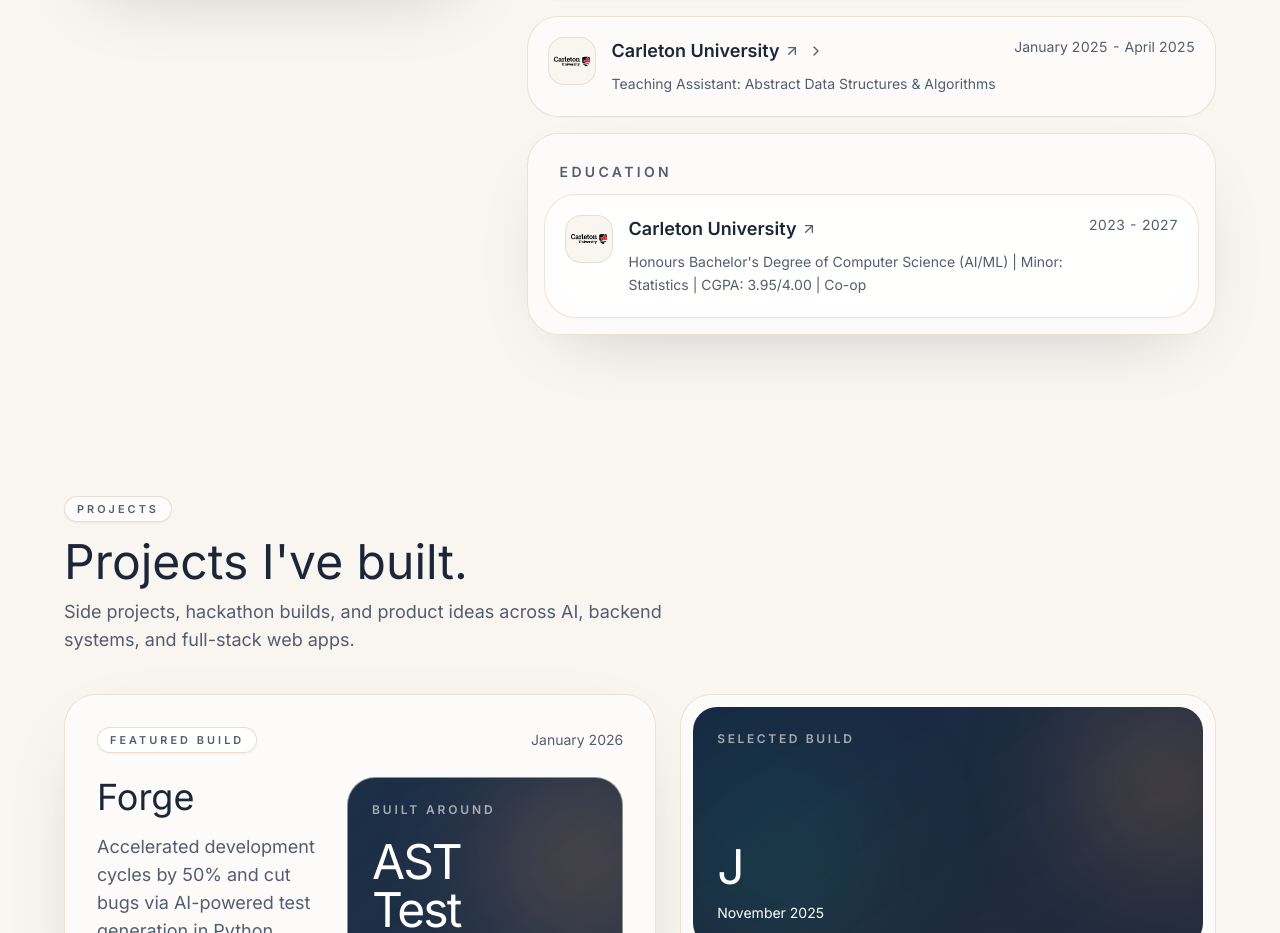
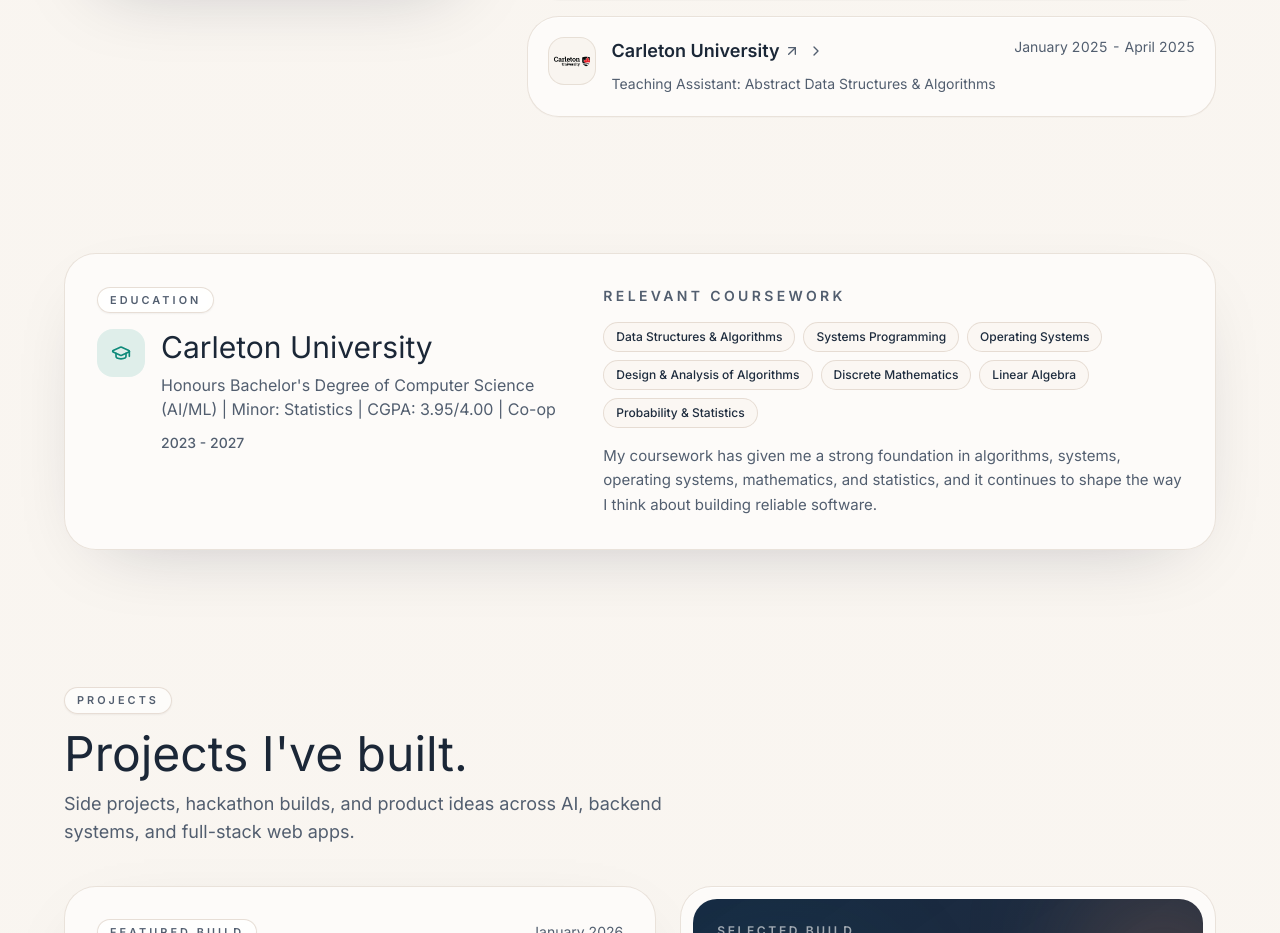
Before and after one commit to rayhaanfarooq/rayhaanfarooq-portfolio, a Next.js app: page / in a window 1280 px wide. Shown: the part 2560-3493 px from the top of the page. Built offline with nearby package versions, Linux system fonts and the light colour scheme.

Commit message:
chore: another minor tweak. Seperated education from experience

```diff
--- a/src/app/page.tsx
+++ b/src/app/page.tsx
@@ -137,6 +137,16 @@
     description:
       "Outside of code, I'm into the gym, hiking and being outdoors, skincare, perfumes, and tasting different kinds of honey.",
   },
+];
+
+const coursework = [
+  "Data Structures & Algorithms",
+  "Systems Programming",
+  "Operating Systems",
+  "Design & Analysis of Algorithms",
+  "Discrete Mathematics",
+  "Linear Algebra",
+  "Probability & Statistics",
 ];
 
 function SectionHeading({
@@ -282,6 +292,7 @@
     ...DATA.competitions.map((c) => ({ ...c, _type: "competition" as const })),
   ];
 
+  const education = DATA.education[0];
   const featuredProject = DATA.projects[0];
   const supportingProjects = DATA.projects.slice(1);
   const currentRole = DATA.work[0];
@@ -522,31 +533,61 @@
                   />
                 </BlurFade>
               ))}
+            </div>
+          </div>
+        </div>
+      </section>
 
-              <BlurFade delay={BLUR_FADE_DELAY * 7} inView>
-                <div className="section-shell p-3 sm:p-4">
-                  <div className="px-3 py-3 sm:px-4">
-                    <p className="text-sm font-semibold uppercase tracking-[0.24em] text-muted-foreground">
-                      Education
-                    </p>
+      <section id="education" className="px-6 py-10 sm:py-14">
+        <div className="mx-auto max-w-6xl">
+          <BlurFade delay={BLUR_FADE_DELAY} inView>
+            <div className="section-shell p-6 sm:p-8">
+              <div className="grid gap-8 lg:grid-cols-[0.9fr_1.1fr] lg:items-start">
+                <div className="space-y-4">
+                  <span className="section-kicker">Education</span>
+                  <div className="flex items-start gap-4">
+                    <div className="flex size-12 shrink-0 items-center justify-center rounded-2xl bg-[rgba(15,138,122,0.12)] text-[#0f8a7a] dark:bg-[rgba(123,231,216,0.12)] dark:text-[#9fe4da]">
+                      <GraduationCapIcon className="size-5" />
+                    </div>
+                    <div>
+                      <h3 className="font-display text-2xl leading-tight sm:text-3xl">
+                        {education.school}
+                      </h3>
+                      <p className="mt-2 text-sm leading-relaxed text-muted-foreground sm:text-base">
+                        {education.degree}
+                      </p>
+                      <p className="mt-3 text-sm font-medium text-muted-foreground">
+                        {education.start} - {education.end}
+                      </p>
+                    </div>
                   </div>
-                  <div className="space-y-3">
-                    {DATA.education.map((education) => (
-                      <ResumeCard
-                        key={education.school}
-                        logoUrl={education.logoUrl}
-                        altText={education.school}
-                        title={education.school}
-                        subtitle={education.degree}
-                        href={education.href}
-                        period={`${education.start} - ${education.end}`}
-                      />
+                </div>
+
+                <div className="space-y-4">
+                  <p className="text-sm font-semibold uppercase tracking-[0.24em] text-muted-foreground">
+                    Relevant coursework
+                  </p>
+                  <div className="flex flex-wrap gap-2">
+                    {coursework.map((course) => (
+                      <Badge
+                        key={course}
+                        variant="secondary"
+                        className="rounded-full border border-border/70 bg-background/70 px-3 py-1.5 text-xs"
+                      >
+                        {course}
+                      </Badge>
                     ))}
                   </div>
+                  <p className="text-sm leading-relaxed text-muted-foreground sm:text-[15px]">
+                    My coursework has given me a strong foundation in algorithms,
+                    systems, operating systems, mathematics, and statistics, and
+                    it continues to shape the way I think about building reliable
+                    software.
+                  </p>
                 </div>
-              </BlurFade>
+              </div>
             </div>
-          </div>
+          </BlurFade>
         </div>
       </section>
 
```
